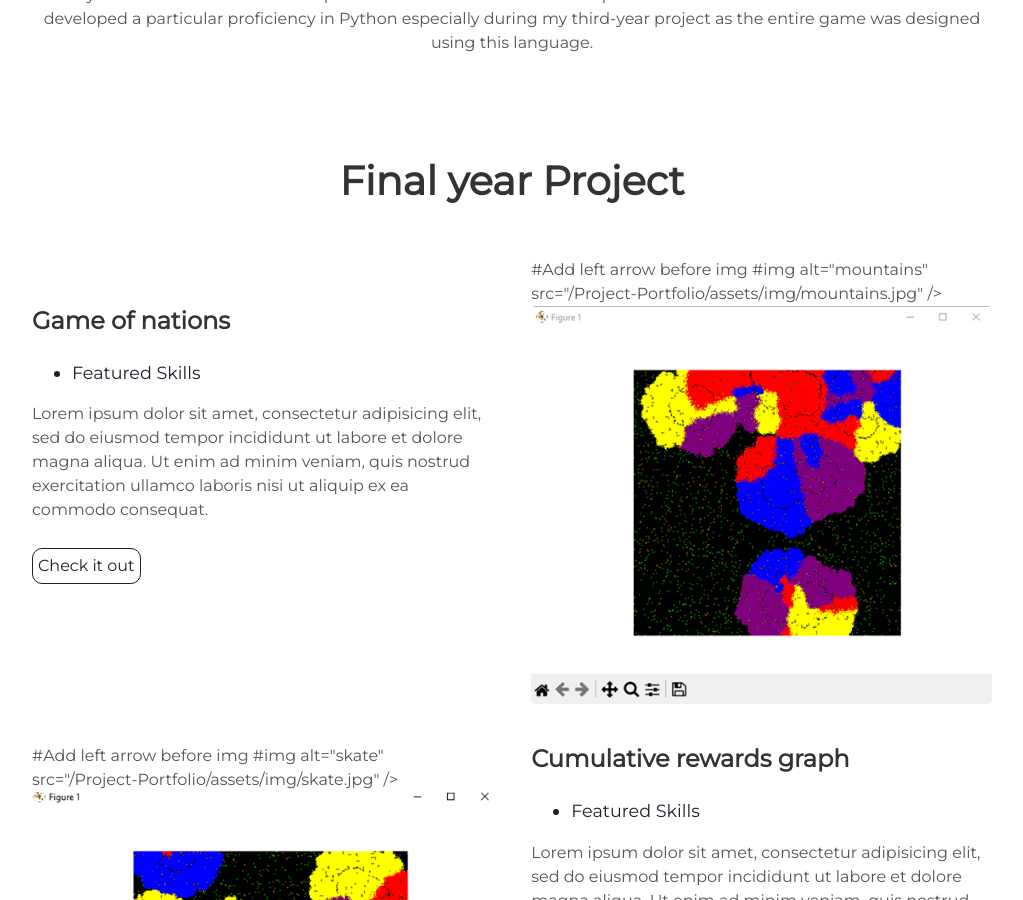
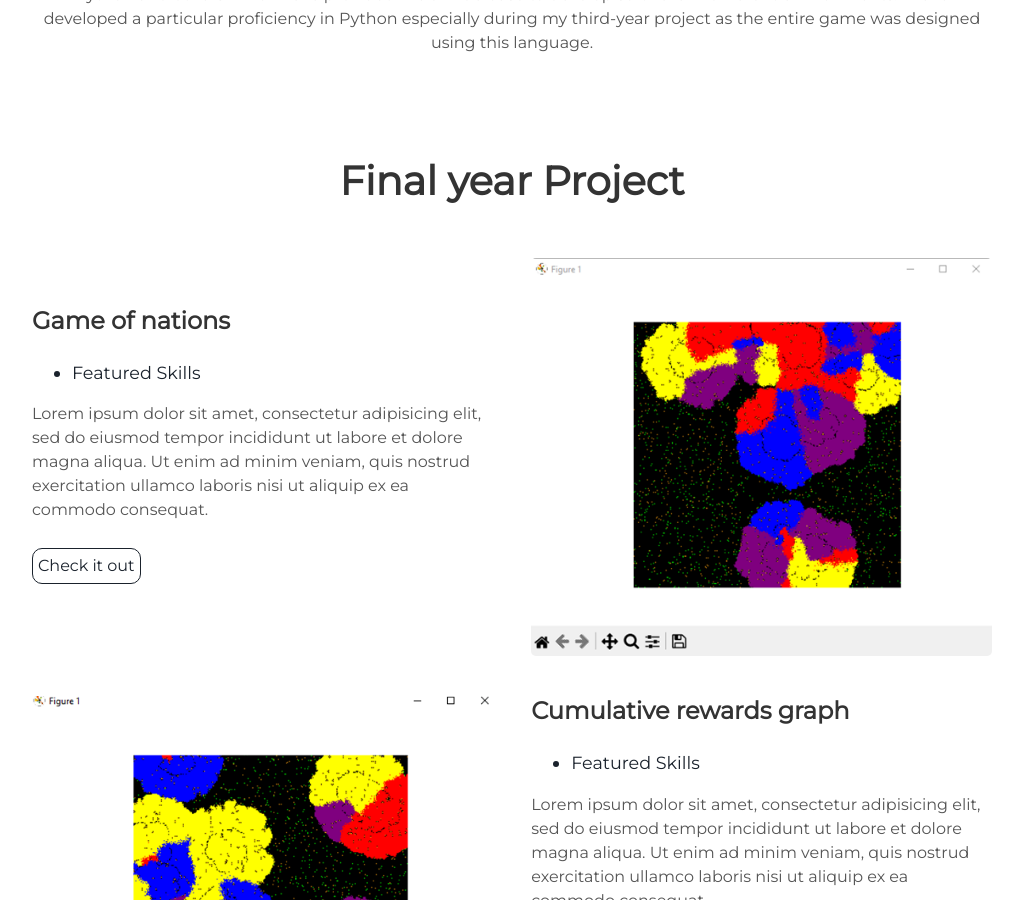
Before and after one commit to eihunnia/Project-Portfolio, a Jekyll site: the page built from index.html, in a window 1280 px wide and 900 px high, scrolled down 1098 px. Shown: the whole window, without its empty margins (128-1151 px from the left). Built offline with Jekyll 4.4.1, drawn with Linux system fonts in a browser that asks for light colours.

Commit message:
Removed noted out old code in /includes/projects.html

```diff
--- a/_includes/projects.html
+++ b/_includes/projects.html
@@ -3,8 +3,6 @@
 </div>
 <div class="user-projects">
   <div class="images-right">
-    #Add left arrow before img
-    #img alt="mountains" src="{{ "/assets/img/mountains.jpg" | prepend: site.baseurl }}" />
     <img alt="Project 4.4" src="{{ "/assets/img/Project(figure 4.4).png" | prepend: site.baseurl }}" />
   </div>
   <div class="contents">
@@ -18,8 +16,6 @@
 </div>
 <div class="user-projects">
   <div class="images-left">
-    #Add left arrow before img
-    #img alt="skate" src="{{ "/assets/img/skate.jpg" | prepend: site.baseurl }}" />
     <img alt="Project 4.8" src="{{ "/assets/img/Project(figure 4.8).png" | prepend: site.baseurl }}" />
   </div>
   <div class="contents-right">
```
